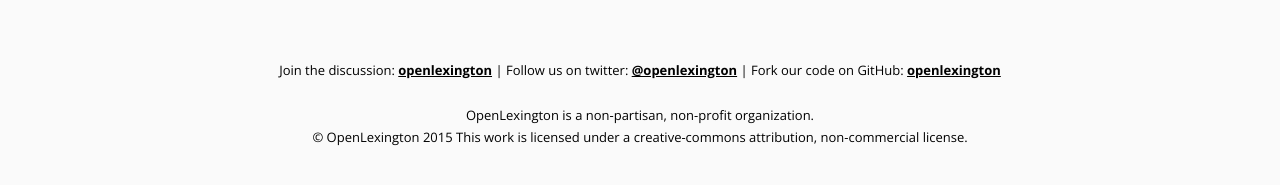
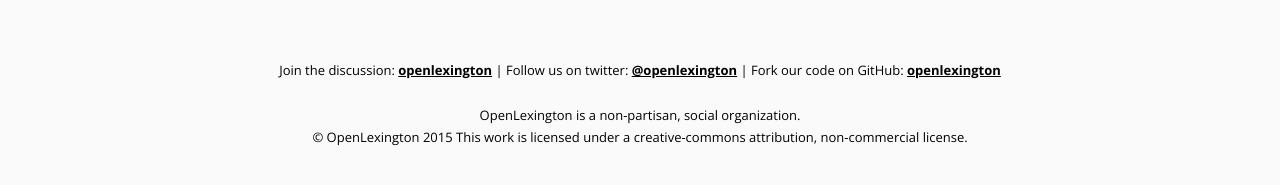
Before and after one commit to openlexington/openlexington.org, a Jekyll site: the page built from index.html, in a window 1280 px wide and 900 px high, scrolled down 294 px. Shown: the part 681-866 px from the top of the window. Built offline with Jekyll 4.4.1, drawn with Linux system fonts in a browser that asks for light colours; nearby versions of some CDN libraries.

Commit message:
social organization (#30)

```diff
--- a/_includes/footer.html
+++ b/_includes/footer.html
@@ -1,7 +1,7 @@
 <div id="footer">
   <div class="container">
  	  <p class="text-center">Join the discussion: <a href="http://groups.google.com/group/openlexington?lnk=srg" title="OpenLexington | Google Groups" target="_blank">openlexington</a> | Follow us on twitter: <a href="http://twitter.com/openlexington/" title="Follow OpenLexington on Twitter" target="_blank">@openlexington</a> | Fork our code on GitHub: <a href="http://github.com/openlexington" title="openlexington's Profile - GitHub" target="_blank">openlexington</a><br /><br />
-		OpenLexington is a non-partisan, non-profit organization. <br />
+		OpenLexington is a non-partisan, social organization. <br />
     &copy; OpenLexington 2015 This work is licensed under a creative-commons attribution, non-commercial license.<br />
 	  </p>
   </div>
```
